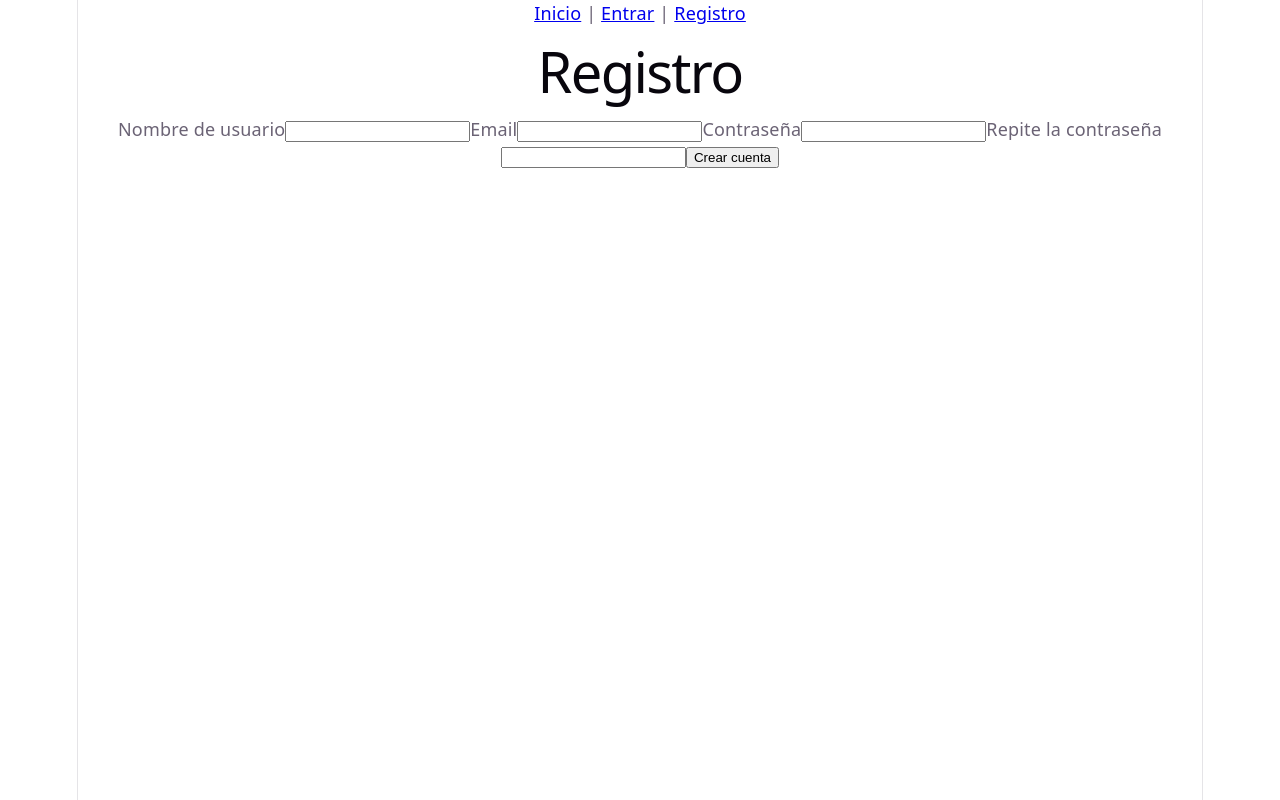
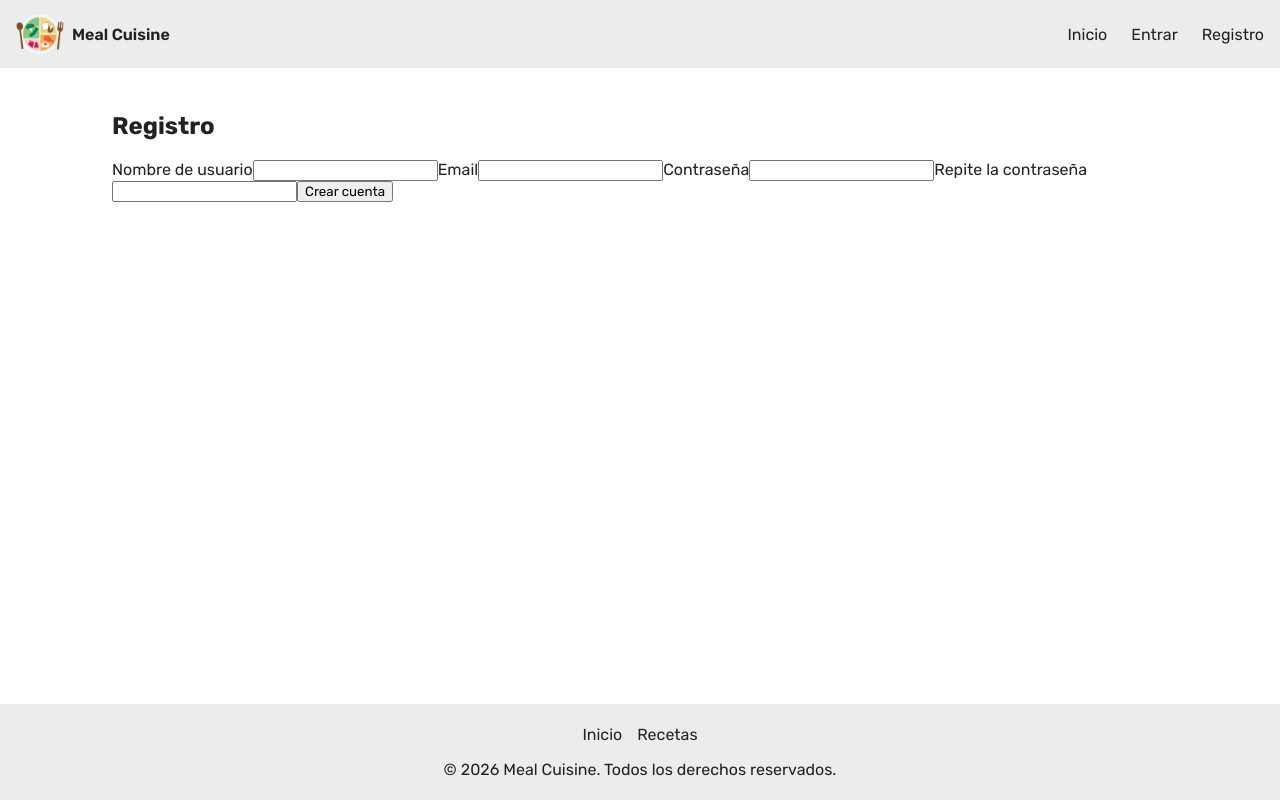
Before and after one commit to Noemibf-git/Meal-Cuisine-TFM, a React (Vite) app in the folder Frontend/: page /register in a window 1280 px wide. Built offline with nearby package versions, Linux system fonts and the light colour scheme; no server answers.

Commit message:
Añadir estilos iniciales, menu logo footer y home

```diff
--- a/Frontend/index.html
+++ b/Frontend/index.html
@@ -1,10 +1,14 @@
 <!doctype html>
-<html lang="en">
+<html lang="es">
   <head>
     <meta charset="UTF-8" />
     <link rel="icon" type="image/svg+xml" href="/favicon.svg" />
     <meta name="viewport" content="width=device-width, initial-scale=1.0" />
-    <title>frontend</title>
+    <title>Meal Cuisine</title>
+    <link rel="preconnect" href="https://fonts.googleapis.com" />
+    <link rel="preconnect" href="https://fonts.gstatic.com" crossorigin />
+    <link href="https://fonts.googleapis.com/css2?family=Rubik:ital,wght@0,300..900;1,300..900&display=swap" rel="stylesheet"
+    />
   </head>
   <body>
     <div id="root"></div>
--- /dev/null
+++ b/Frontend/src/App.module.css
@@ -0,0 +1,102 @@
+.header {
+    display: flex;
+    flex-wrap: wrap;
+    align-items: center;
+    justify-content: space-between;
+    gap: 0.75rem;
+    background-color: #ececec;
+    padding: 0.625rem 1rem;
+}
+
+.brand {
+    display: flex;
+    align-items: center;
+    gap: 0.5rem;
+    font-weight: 600;
+    text-decoration: none;
+    color: inherit;
+}
+
+.logo {
+    width: 3rem;
+    height: 3rem;
+    object-fit: contain;
+}
+
+.nav {
+    display: flex;
+    flex-wrap: wrap;
+    align-items: center;
+    gap: 0.75rem 1rem;
+}
+
+.link {
+    text-decoration: none;
+    color: inherit;
+}
+
+.link:hover {
+    color: #569058;
+}
+
+.userName {
+    font-weight: 500;
+}
+
+.logout {
+    border: 0;
+    background: transparent;
+    cursor: pointer;
+    font: inherit;
+}
+
+.logout:hover {
+    color: #569058;
+}
+
+
+.layout {
+    min-height: 100vh;
+    display: flex;
+    flex-direction: column;
+}
+
+.main {
+    flex: 1;
+    width: 100%;
+    max-width: 70rem;
+    margin: 0 auto;
+    padding: 1rem;
+    box-sizing: border-box;
+}
+
+.footer {
+    text-align: center;
+    background-color: #ececec;
+    padding: 1.3rem 1rem;
+}
+
+.footerNav {
+    display: flex;
+    flex-wrap: wrap;
+    justify-content: center;
+    gap: 0.9375rem;
+    list-style: none;
+    margin: 0 0 1rem;
+    padding: 0;
+}
+
+.copy {
+    margin: 0;
+}
+
+@media (min-width: 48rem) {
+    .nav {
+        gap: 1.5rem;
+    }
+
+    .main {
+        padding: 1.5rem 2rem;
+    }
+
+}
--- a/Frontend/src/App.tsx
+++ b/Frontend/src/App.tsx
@@ -6,38 +6,59 @@ import RecipeDetail from "./pages/RecipeDetail";
 import { useAuth } from "./context/AuthContext";
 import CreateRecipe from "./pages/CreateRecipe";
 import MyRecipes from "./pages/MyRecipes";
+import styles from "./App.module.css";
 
 function App() {
   const { user, logout } = useAuth();
 
   return (
     <>
-      <header>
-        <nav>
-          <Link to="/">Inicio</Link>
-          {" | "}
+      <div className={styles.layout}>
+        <header className={styles.header}>
+          <Link to="/" className={styles.brand}>
+            <img
+              className={styles.logo}
+              src="/imagenes/logo.png"
+              alt="Meal Cuisine"
+              width={48}
+              height={48}
+            />
+            Meal Cuisine
+          </Link>
+          <nav className={styles.nav}>
+            <Link to="/" className={styles.link}>
+              Inicio
+            </Link>
             {user ? (
               <>
-              <span>Hola, {user.username}</span>
-              {" | "}
-              <Link to="/recetas/nueva">Nueva receta</Link>
-              {" | "}
-              <Link to="/mis-recetas">Mis recetas</Link>
-              {" | "}
-              <button type="button" onClick={() => logout()}>
+                <span className={styles.userName}>Hola, {user.username}</span>
+                <Link to="/recetas/nueva" className={styles.link}>
+                  Nueva receta
+                </Link>
+                <Link to="/mis-recetas" className={styles.link}>
+                  Mis recetas
+                </Link>
+                <button
+                  type="button"
+                  className={styles.logout}
+                  onClick={() => logout()}
+                >
                   Salir
                 </button>
               </>
             ) : (
               <>
-              <Link to="/login">Entrar</Link>
-              {" | "}
-              <Link to="/register">Registro</Link>
+                <Link to="/login" className={styles.link}>
+                  Entrar
+                </Link>
+                <Link to="/register" className={styles.link}>
+                  Registro
+                </Link>
               </>
             )}
           </nav>
         </header>
-      <main>
+        <main className={styles.main}>
           <Routes>
             <Route path="/" element={<Home />} />
             <Route path="/login" element={<Login />} />
@@ -48,6 +69,24 @@ function App() {
             <Route path="/mis-recetas" element={<MyRecipes />} />
           </Routes>
         </main>
+        <footer className={styles.footer}>
+          <ul className={styles.footerNav}>
+            <li>
+              <Link to="/" className={styles.link}>
+                Inicio
+              </Link>
+            </li>
+            <li>
+              <Link to="/mis-recetas" className={styles.link}>
+                Recetas
+              </Link>
+            </li>
+          </ul>
+          <p className={styles.copy}>
+            © 2026 Meal Cuisine. Todos los derechos reservados.
+          </p>
+        </footer>
+      </div>
     </>
   );
 }
--- a/Frontend/src/index.css
+++ b/Frontend/src/index.css
@@ -1,111 +1,21 @@
-:root {
-  --text: #6b6375;
-  --text-h: #08060d;
-  --bg: #fff;
-  --border: #e5e4e7;
-  --code-bg: #f4f3ec;
-  --accent: #aa3bff;
-  --accent-bg: rgba(170, 59, 255, 0.1);
-  --accent-border: rgba(170, 59, 255, 0.5);
-  --social-bg: rgba(244, 243, 236, 0.5);
-  --shadow:
-    rgba(0, 0, 0, 0.1) 0 10px 15px -3px, rgba(0, 0, 0, 0.05) 0 4px 6px -2px;
-
-  --sans: system-ui, 'Segoe UI', Roboto, sans-serif;
-  --heading: system-ui, 'Segoe UI', Roboto, sans-serif;
-  --mono: ui-monospace, Consolas, monospace;
-
-  font: 18px/145% var(--sans);
-  letter-spacing: 0.18px;
-  color-scheme: light dark;
-  color: var(--text);
-  background: var(--bg);
-  font-synthesis: none;
-  text-rendering: optimizeLegibility;
-  -webkit-font-smoothing: antialiased;
-  -moz-osx-font-smoothing: grayscale;
-
-  @media (max-width: 1024px) {
-    font-size: 16px;
-  }
-}
-
-@media (prefers-color-scheme: dark) {
-  :root {
-    --text: #9ca3af;
-    --text-h: #f3f4f6;
-    --bg: #16171d;
-    --border: #2e303a;
-    --code-bg: #1f2028;
-    --accent: #c084fc;
-    --accent-bg: rgba(192, 132, 252, 0.15);
-    --accent-border: rgba(192, 132, 252, 0.5);
-    --social-bg: rgba(47, 48, 58, 0.5);
-    --shadow:
-      rgba(0, 0, 0, 0.4) 0 10px 15px -3px, rgba(0, 0, 0, 0.25) 0 4px 6px -2px;
-  }
-
-  #social .button-icon {
-    filter: invert(1) brightness(2);
-  }
-}
-
-#root {
-  width: 1126px;
-  max-width: 100%;
-  margin: 0 auto;
-  text-align: center;
-  border-inline: 1px solid var(--border);
-  min-height: 100svh;
-  display: flex;
-  flex-direction: column;
+* {
   box-sizing: border-box;
 }
 
 body {
   margin: 0;
+  min-height: 100vh;
+  font-family: Rubik, system-ui, sans-serif;
+  color: #222;
+  background: #fff;
 }
 
-h1,
-h2 {
-  font-family: var(--heading);
-  font-weight: 500;
-  color: var(--text-h);
+#root {
+  min-height: 100vh;
+  display: flex;
+  flex-direction: column;
 }
 
-h1 {
-  font-size: 56px;
-  letter-spacing: -1.68px;
-  margin: 32px 0;
-  @media (max-width: 1024px) {
-    font-size: 36px;
-    margin: 20px 0;
-  }
+button {
+  font-family: inherit;
 }
-h2 {
-  font-size: 24px;
-  line-height: 118%;
-  letter-spacing: -0.24px;
-  margin: 0 0 8px;
-  @media (max-width: 1024px) {
-    font-size: 20px;
-  }
-}
-p {
-  margin: 0;
-}
-
-code,
-.counter {
-  font-family: var(--mono);
-  display: inline-flex;
-  border-radius: 4px;
-  color: var(--text-h);
-}
-
-code {
-  font-size: 15px;
-  line-height: 135%;
-  padding: 4px 8px;
-  background: var(--code-bg);
-}
--- /dev/null
+++ b/Frontend/src/pages/Home.module.css
@@ -0,0 +1,124 @@
+.hero {
+    background-color: #333;
+    background-image: url('../../public/imagenes/hero.jpg');
+    background-size: cover;
+    background-position: center;
+    color: white;
+    min-height: 15rem;
+    padding: 2rem 1rem;
+    text-align: center;
+    display: flex;
+    flex-direction: column;
+    justify-content: center;
+    align-items: center;
+    margin: -1rem -1rem 1.5rem;
+}
+
+.heroTitle {
+    margin: 0 0 0.5rem;
+    font-size: 1.5rem;
+    font-weight: 600;
+}
+
+.heroText {
+    margin: 0;
+}
+
+
+
+
+.title {
+    margin: 0 0 1rem;
+    font-size: 1.75rem;
+    font-weight: 600;
+}
+
+.search {
+    display: flex;
+    flex-direction: column;
+    gap: 0.5rem;
+    padding: 0 0 1.5rem;
+}
+
+.label {
+    display: flex;
+    flex-direction: column;
+    gap: 0.35rem;
+    font-weight: 500;
+}
+
+.input {
+    padding: 0.5rem 0.75rem;
+    border: 1px solid #ccc;
+    border-radius: 5px;
+    font: inherit;
+}
+
+.subtitle {
+    margin: 0 0 1rem;
+    font-size: 1.25rem;
+}
+
+.grid {
+    display: grid;
+    grid-template-columns: 1fr;
+    gap: 1rem;
+}
+
+.more {
+    border: none;
+    color: white;
+    padding: 0.5rem 0.75rem;
+    margin-top: 1rem;
+    cursor: pointer;
+    border-radius: 5px;
+    background-color: #a6acb3;
+    font: inherit;
+}
+
+.more:hover {
+    box-shadow: 0 8px 16px rgba(0, 0, 0, 0.3);
+}
+
+.about {
+    padding: 0 0 1.5rem;
+}
+
+.aboutTitle {
+    text-align: center;
+    margin: 0 0 1rem;
+}
+
+.aboutText {
+    margin: 0;
+    text-align: justify;
+}
+
+@media (min-width: 48rem) {
+    .title {
+        font-size: 2.25rem;
+    }
+
+    .grid {
+        grid-template-columns: 1fr 1fr;
+    }
+}
+
+@media (min-width: 64rem) {
+    .grid {
+        grid-template-columns: 1fr 1fr 1fr 1fr;
+    }
+
+    .hero {
+        margin: -1.5rem -2rem 2rem;
+    }
+
+    .heroTitle {
+        font-size: 2rem;
+    }
+
+    .aboutText {
+        text-align: center;
+        padding: 0 2rem;
+    }
+}
--- a/Frontend/src/pages/Home.tsx
+++ b/Frontend/src/pages/Home.tsx
@@ -2,6 +2,7 @@ import { useEffect, useState } from "react";
 import { getRecipes } from "../api/client";
 import type { Recipe } from "../types/recipe";
 import RecipeCard from "../components/RecipeCard";
+import styles from "./Home.module.css";
 
 export default function Home() {
   const [recipes, setRecipes] = useState<Recipe[]>([]);
@@ -33,15 +34,34 @@ export default function Home() {
 
   return (
     <section>
-      <h1>Meal Cuisine</h1>
+      <div className={styles.hero}>
+        <h1 className={styles.heroTitle}>
+          Meal Cuisine, recetas fáciles, rápidas y deliciosas
+        </h1>
+        <p className={styles.heroText}>
+          Encuentra inspiración culinaria para tu día a día.
+        </p>
+      </div>
+      <div className={styles.about}>
+        <h2 className={styles.aboutTitle}>¿Qué es Meal Cuisine?</h2>
+        <p className={styles.aboutText}>
+          En Meal Cuisine creemos que cocinar no solo es preparar alimentos,
+          sino también crear momentos, explorar sabores y conectar con la
+          cultura de cada plato. Por eso, te ofrecemos recetas claras, fáciles
+          de seguir y adaptadas a distintos niveles, para que cocinar sea un
+          placer accesible para todos.
+        </p>
+      </div>
       <form
+        className={styles.search}
         onSubmit={(e) => {
           e.preventDefault();
         }}
       >
-        <label>
+        <label className={styles.label}>
           Buscar receta
           <input
+            className={styles.input}
             value={query}
             onChange={(e) => setQuery(e.target.value)}
             placeholder="Ej: tortilla"
@@ -53,16 +73,28 @@ export default function Home() {
         sought.length === 0 ? (
           <p>No hay recetas con ese nombre.</p>
         ) : (
-          sought.map((recipe) => <RecipeCard key={recipe.id} recipe={recipe} />)
+          <div className={styles.grid}>
+            {sought.map((recipe) => (
+              <RecipeCard key={recipe.id} recipe={recipe} />
+            ))}
+          </div>
         )
       ) : (
         <>
-          <h2>{showAll ? "Todas las recetas" : "Recetas del día"}</h2>
-          {visible.map((recipe) => (
-            <RecipeCard key={recipe.id} recipe={recipe} />
-          ))}
+          <h2 className={styles.subtitle}>
+            {showAll ? "Todas las recetas" : "Recetas del día"}
+          </h2>
+          <div className={styles.grid}>
+            {visible.map((recipe) => (
+              <RecipeCard key={recipe.id} recipe={recipe} />
+            ))}
+          </div>
           {recipes.length > 3 ? (
-            <button type="button" onClick={() => setShowAll(!showAll)}>
+            <button
+              type="button"
+              className={styles.more}
+              onClick={() => setShowAll(!showAll)}
+            >
               {showAll ? "Ver las del día" : "Ver todas"}
             </button>
           ) : null}
```
Also changed, not shown: Frontend/src/components/RecipeCard.module.css (added, +43 -0 lines), Frontend/src/components/RecipeCard.tsx (+19 -9 lines), Frontend/public/imagenes/hero.jpg (added), Frontend/public/imagenes/logo.png (added). Lines whose indentation alone changed are shown as unchanged.
